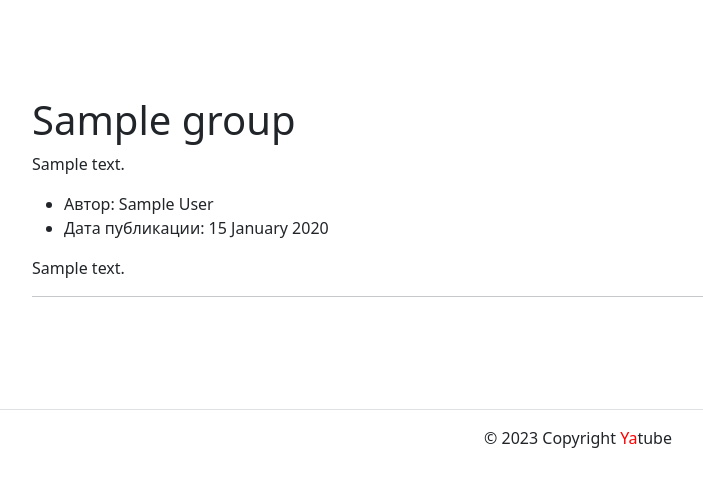
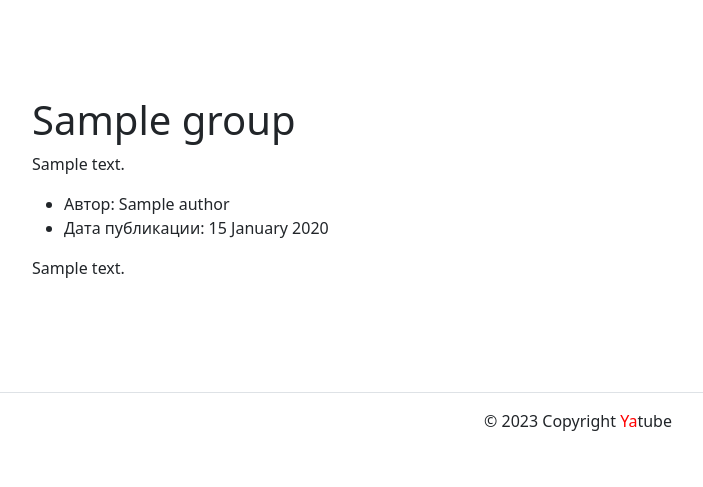
Before and after one commit to WoundedEmperor/hw02_community, a Django app: template yatube/templates/posts/group_list.html in a window 1280 px wide. Shown: the part 56-543 px from the top of the page, without its empty margins (62-765 px from the left). Run offline with Django 3.2, Linux system fonts and the light colour scheme; tables that the repository leaves empty hold one stand-in row (values such as "Sample post"); the template is opened without the code that fills it: values that come from a table or form of the project are taken from there, most other values are stand-ins (such as "Sample title", 1, 10 or a date in 2020); some libraries are stand-ins or nearby versions.

Commit message:
UPD 02.03.2023 11:46

```diff
--- a/yatube/posts/views.py
+++ b/yatube/posts/views.py
@@ -18,9 +18,8 @@
 
 
 def group_posts(request, slug):
-    gr_db = Group.objects.first()
     group_none = get_object_or_404(Group, slug=slug)
-    posts = gr_db.group_posts.all().order_by('-pub_date')[:POST_NUM]
+    posts = Group.objects.first().group_posts.order_by('-pub_date')[:POST_NUM]
     title = 'Посты сообщества.'
     context = {
         'group': group_none,
--- a/yatube/templates/base.html
+++ b/yatube/templates/base.html
@@ -6,17 +6,14 @@
     <!-- Сайт готов работать с мобильными устройствами -->
     <meta name="viewport" content="width=device-width, initial-scale=1">
     <!-- Загружаем фав-иконки -->
-    <!-- link rel="icon" href="img/fav/favicon.ico" type="image" -->
     <link rel="shortcut icon" type="image/png" href="{% static 'img/fav/favicon.ico' %}"/>
-    <link rel="apple-touch-icon" sizes="180x180" href="img/fav/apple-touch-icon.png">
-    <link rel="icon" type="image/png" sizes="32x32" href="img/fav/favicon-32x32.png">
-    <link rel="icon" type="image/png" sizes="16x16" href="img/fav/favicon-16x16.png">
+    <link rel="apple-touch-icon" sizes="180x180" href="{% static 'img/fav/apple-touch-icon.png' %}">
+    <link rel="icon" type="image/png" sizes="32x32" href="{% static 'img/fav/favicon-32x32.png' %}">
+    <link rel="icon" type="image/png" sizes="16x16" href="{% static 'img/fav/favicon-16x16.png' %}">
     <link rel="stylesheet" href="{% static 'css/bootstrap.min.css' %}">
     <meta name="msapplication-TileColor" content="#000">
     <meta name="theme-color" content="#ffffff">
     <!-- Подключен файл со стандартными стилями бустрап -->
-    <link rel="stylesheet" href="{% static 'css/bootstrap.min.css' %}">
-    <!-- <img src="{% static 'img/fav/favicon.ico' %}" class="d-inline-block align-top"> -->
     <title>
 
       {% block title %} {% endblock %}
--- a/yatube/templates/posts/group_list.html
+++ b/yatube/templates/posts/group_list.html
@@ -24,7 +24,7 @@
           {{ post.text|linebreaksbr }}
         </p>
       </article>
-      {% endfor %}
-    {% if not forloop.last %}<hr>{% endif %}
+      {% if not forloop.last %}<hr>{% endif %}
+    {% endfor %}
   </div>
 {% endblock %}
```
Also changed, not shown: yatube/templates/posts/index.html (+5 -5 lines).
